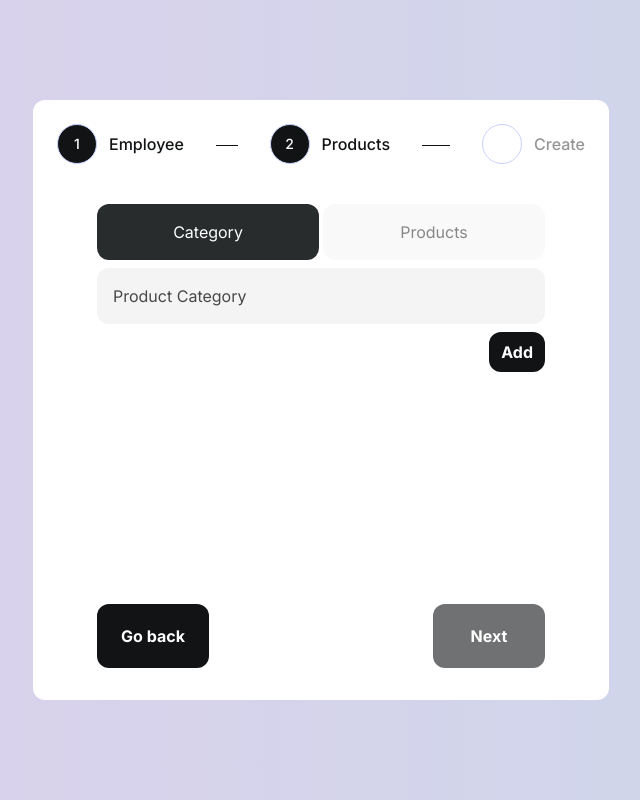
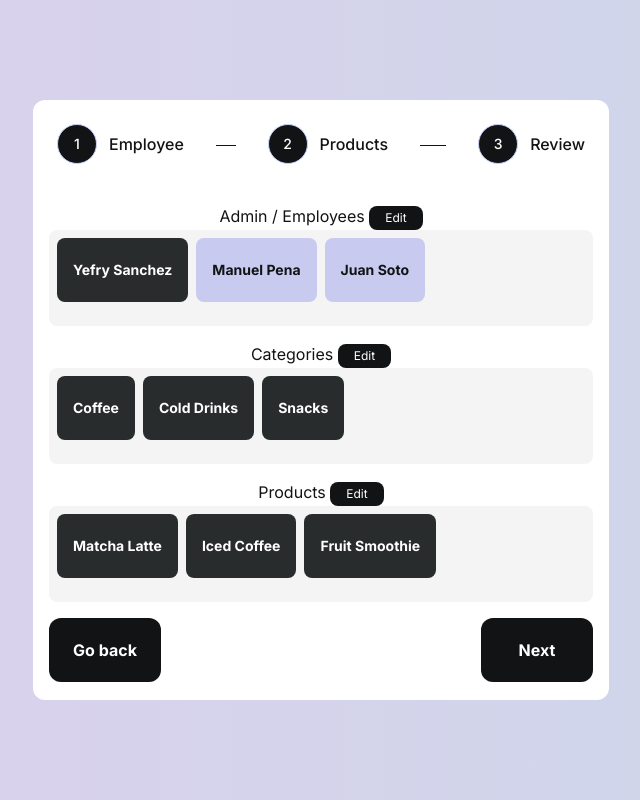
Before and after one commit to yefrysanchez/EzPOS, a React (Vite) app: page /newuser in a window 1280 px wide. Shown: the whole page, without its empty margins (319-959 px from the left). Built offline with nearby package versions, Linux system fonts and the light colour scheme.

Commit message:
newUser page / step 3 Review

```diff
--- /dev/null
+++ b/src/components/MultiFormSteps/Step3.tsx
@@ -0,0 +1,170 @@
+type Step3Type = {
+  step: number;
+  setStep: (n: number) => void;
+};
+
+const Step3: React.FC<Step3Type> = ({ setStep, step }) => {
+  const goBack = () => {
+    setStep(step - 1);
+  };
+
+  const handleNext = () => {
+    setTimeout(() => {
+      setStep(2);
+    }, 2000);
+  };
+
+  return (
+    <div className="w-full">
+      {/* Review employees */}
+      <div className="mb-4 flex flex-col items-center">
+        <div>
+          <span className="text-center text-black">Admin / Employees </span>
+          <button
+            onClick={() => setStep(1)}
+            type="button"
+            className="text-xs bg-black py-1 px-4 rounded-lg text-white"
+          >
+            Edit
+          </button>
+        </div>
+        <div className="bg-lightGray/10 h-24 w-full rounded-lg p-2 overflow-y-scroll">
+          <div className="flex gap-2 flex-wrap">
+            {employees.map((e) => (
+              <div
+                key={e.name}
+                className={`${
+                  e.role === "admin"
+                    ? "bg-darkGray text-white"
+                    : "bg-purple text-black"
+                } text-sm w-fit font-bold h-16 rounded-lg p-4 flex items-center gap-2`}
+              >
+                <span className="capitalize">
+                  {e.name} {e.lastName}
+                </span>
+              </div>
+            ))}
+          </div>
+        </div>
+      </div>
+      {/* Category */}
+      <div className="mb-4 flex flex-col items-center">
+        <div>
+          <span className="text-center text-black">Categories </span>
+          <button
+            onClick={() => setStep(2)}
+            type="button"
+            className="text-xs bg-black py-1 px-4 rounded-lg text-white"
+          >
+            Edit
+          </button>
+        </div>
+        <div className="bg-lightGray/10 h-24 w-full rounded-lg p-2 overflow-y-scroll">
+          <div className="flex gap-2 flex-wrap">
+            {categories.map((e) => (
+              <div
+                key={e}
+                className={`bg-darkGray text-white text-sm w-fit font-bold h-16 rounded-lg p-4 flex items-center gap-2`}
+              >
+                <span className="capitalize">{e}</span>
+              </div>
+            ))}
+          </div>
+        </div>
+      </div>
+      {/* Products */}
+      <div className="mb-4 flex flex-col items-center">
+        <div>
+          <span className="text-center text-black">Products </span>
+          <button
+            onClick={() => setStep(2)}
+            type="button"
+            className="text-xs bg-black py-1 px-4 rounded-lg text-white"
+          >
+            Edit
+          </button>
+        </div>
+        <div className="bg-lightGray/10 h-24 w-full rounded-lg p-2 overflow-y-scroll">
+          <div className="flex gap-2 flex-wrap">
+            {products.map((e) => (
+              <div
+                key={e.name}
+                className={`bg-darkGray text-white text-sm w-fit font-bold h-16 rounded-lg p-4 flex items-center gap-2`}
+              >
+                <span className="capitalize">{e.name}</span>
+              </div>
+            ))}
+          </div>
+        </div>
+      </div>
+      <div className=" flex justify-between mt-auto">
+        <button
+          onClick={goBack}
+          type="button"
+          className="bg-black placeholder:text-gray w-28 h-16 p-4 rounded-xl font-bold text-white cursor-pointer"
+        >
+          Go back
+        </button>
+        <button
+          onClick={handleNext}
+          className="bg-black placeholder:text-gray w-28 h-16 p-4 rounded-xl font-bold text-white cursor-pointer disabled:opacity-60 disabled:cursor-auto"
+          type="button"
+        >
+          Next
+        </button>
+      </div>
+    </div>
+  );
+};
+
+export default Step3;
+
+const categories = ["Coffee", "Cold Drinks", "Snacks"];
+
+const products = [
+  {
+    id: 7,
+    name: "Matcha Latte",
+    category: "Coffee",
+    price: 4.25,
+  },
+  {
+    id: 8,
+    name: "Iced Coffee",
+    category: "Cold Drinks",
+    price: 3.5,
+  },
+  {
+    id: 9,
+    name: "Fruit Smoothie",
+    category: "Cold Drinks",
+    price: 5.0,
+  },
+];
+
+const employees = [
+  {
+    name: "Yefry",
+    lastName: "Sanchez",
+    pin: "1234",
+    hourRate: 18,
+    userName: "ysan",
+    role: "admin",
+  },
+  {
+    name: "Manuel",
+    lastName: "Pena",
+    pin: "1234",
+    hourRate: 18,
+    userName: "mpen",
+    role: "employee",
+  },
+  {
+    name: "Juan",
+    lastName: "Soto",
+    pin: "1234",
+    hourRate: 18,
+    userName: "jsot",
+    role: "employee",
+  },
+];
--- a/src/components/MultiFormSteps/Stepper.tsx
+++ b/src/components/MultiFormSteps/Stepper.tsx
@@ -23,7 +23,7 @@ const Stepper: React.FC<StepperType> = ({step}) => {
     </li>
     <li className={`${step >= 3 && "text-black"} transition duration-500 flex md:w-fit flex-shrink-0 items-center text-gray-600 `}>
         <div className="flex items-center  ">
-        <span className={`${step >= 3 && "bg-black"} transition duration-500 w-6 h-6 border select-none border-indigo-200 rounded-full flex justify-center items-center mr-3 text-sm text-white lg:w-10 lg:h-10`}>3</span> Create
+        <span className={`${step >= 3 && "bg-black"} transition duration-500 w-6 h-6 border select-none border-indigo-200 rounded-full flex justify-center items-center mr-3 text-sm text-white lg:w-10 lg:h-10`}>3</span> Review
 
         </div>
     </li>
--- a/src/pages/NewUserPage/NewUserPage.tsx
+++ b/src/pages/NewUserPage/NewUserPage.tsx
@@ -1,11 +1,12 @@
 import { useState } from "react";
+import Stepper from "../../components/MultiFormSteps/Stepper";
 import Step1 from "../../components/MultiFormSteps/Step1";
-import Stepper from "../../components/MultiFormSteps/Stepper";
 import Step2 from "../../components/MultiFormSteps/Step2";
+import Step3 from "../../components/MultiFormSteps/Step3";
 
 
 const NewUserPage = () => {
-  const [step, setStep] = useState(2);
+  const [step, setStep] = useState(3);
 
   const multiFormSteps = (stepNum: number) => {
     switch (stepNum) {
@@ -13,6 +14,8 @@ const NewUserPage = () => {
         return <Step1 step={step} setStep={setStep} />
       case 2:
         return <Step2 step={step} setStep={setStep} />
+      case 3:
+          return <Step3 step={step} setStep={setStep} />
       default:
         return null;
     }
```
